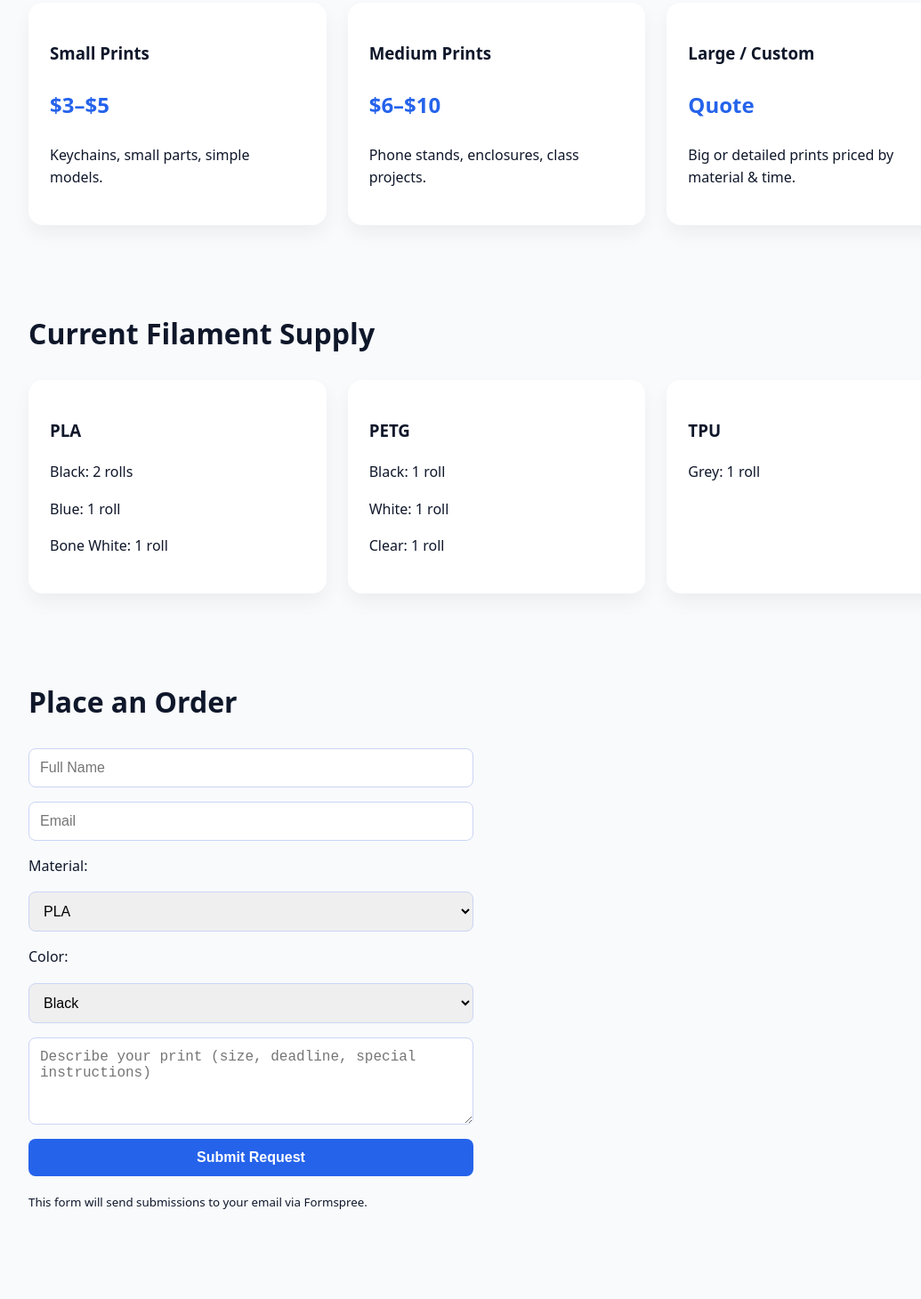
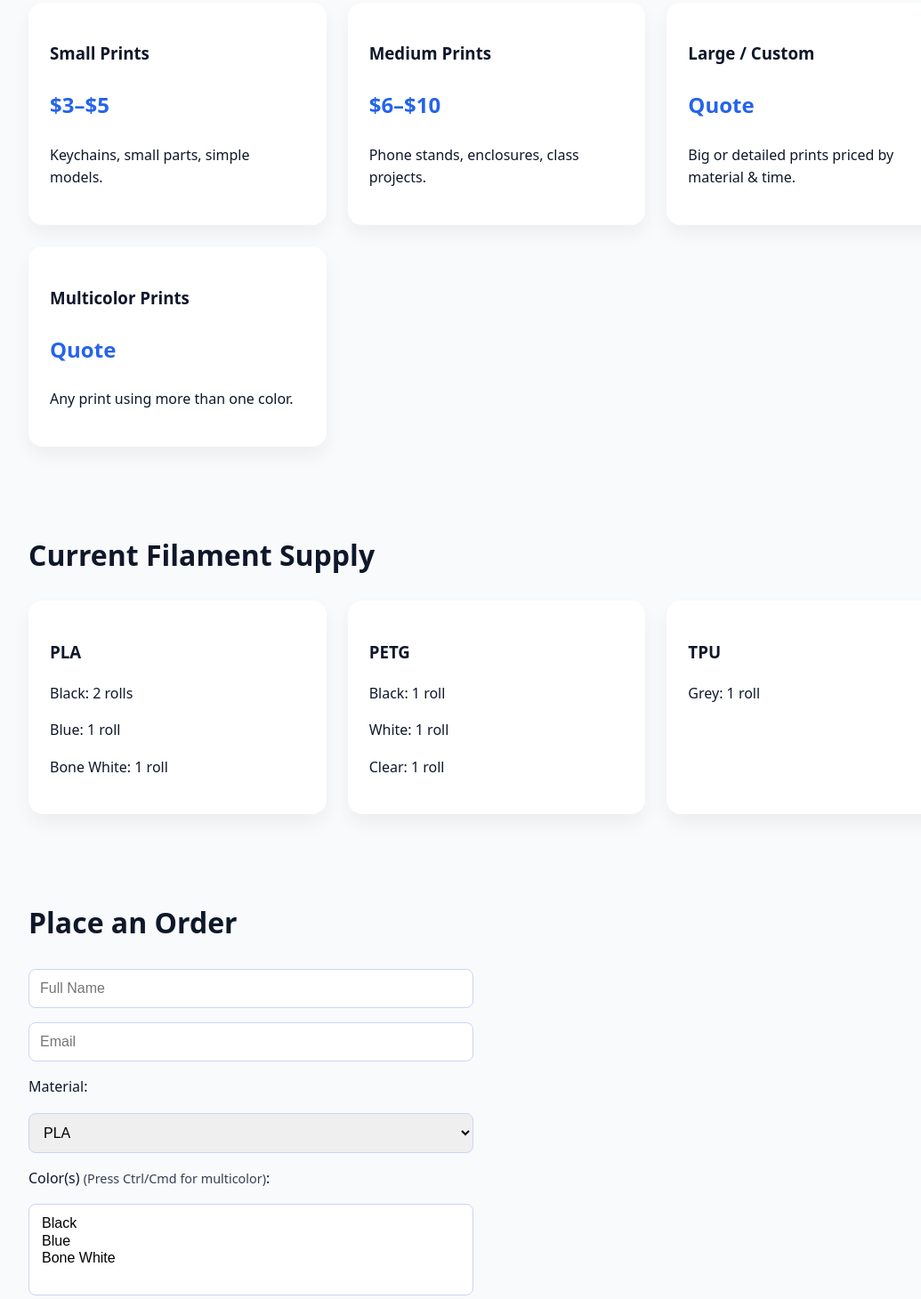
Before and after one commit to smwprinting2025-tech/SMW-Printing, a plain HTML site: page index.html in a window 1280 px wide. Shown: the part 967-2427 px from the top of the page at 89% size, without its empty margins (82-1117 px from the left). Drawn offline with Linux system fonts and the light colour scheme.

Commit message:
Update index.html

```diff
--- a/index.html
+++ b/index.html
@@ -89,6 +89,10 @@
       background: #e5e7eb;
       font-size: 0.9rem;
     }
+    .note {
+      font-size: 0.9rem;
+      color: #374151;
+    }
   </style>
 </head>
 <body>
@@ -151,6 +155,11 @@
         <p class="price">Quote</p>
         <p>Big or detailed prints priced by material & time.</p>
       </div>
+      <div class="card">
+        <h3>Multicolor Prints</h3>
+        <p class="price">Quote</p>
+        <p>Any print using more than one color.</p>
+      </div>
     </div>
   </section>
 
@@ -187,9 +196,9 @@
         <option value="PETG">PETG</option>
         <option value="TPU">TPU</option>
       </select>
-      <label for="color">Color:</label>
-      <select name="color" id="color">
-        <!-- Options will be populated by JS -->
+      <label for="color">Color(s) <span class="note">(Press Ctrl/Cmd for multicolor)</span>:</label>
+      <select name="color" id="color" multiple>
+        <!-- Options populated by JS -->
       </select>
       <textarea name="details" rows="4" placeholder="Describe your print (size, deadline, special instructions)"></textarea>
       <button type="submit">Submit Request</button>
```
